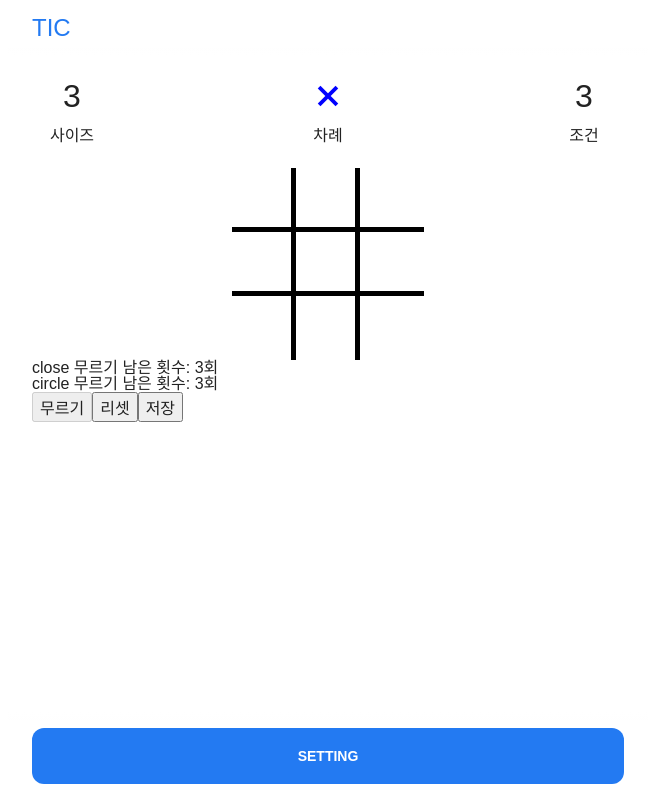
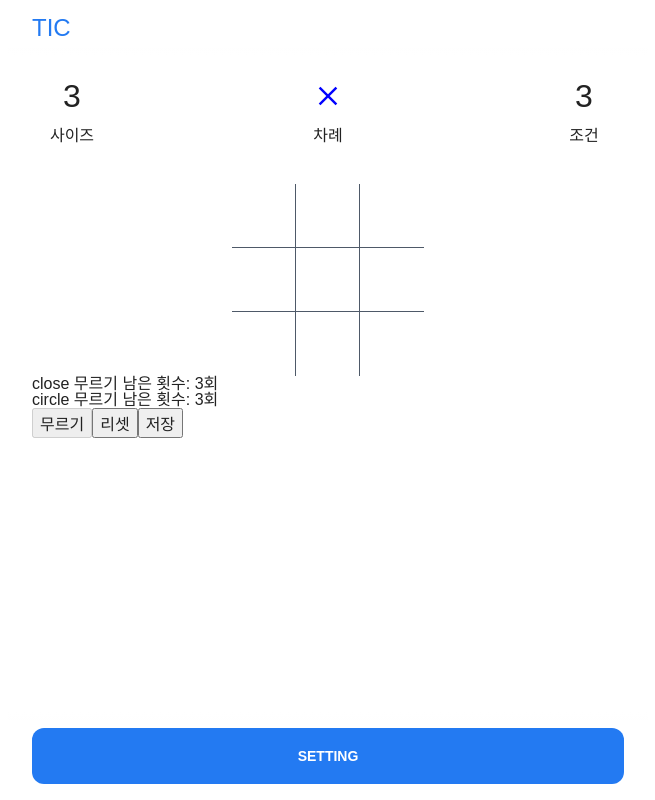
Before and after one commit to jk1635/tic-tac-toe, a React (Create React App) app: page /board in a window 1280 px wide. Shown: the whole page, without its empty margins (312-967 px from the left). Built offline with nearby package versions, Linux system fonts and the light colour scheme.

Commit message:
feat: StatusIndicator 스타일 분리 및 공통 테마 적용

```diff
--- a/src/components/Button/Button.styled.ts
+++ b/src/components/Button/Button.styled.ts
@@ -11,7 +11,7 @@ const ButtonWrapper = styled.button<{ fullWidth: boolean }>`
     padding: 0 1.5rem;
     text-transform: uppercase;
     border-radius: 0.75rem;
-    background-color: #237af2;
+    background-color: ${theme.colors.blue};
     color: ${theme.colors.white};
     cursor: pointer;
     width: ${({ fullWidth }) => (fullWidth ? '100%' : 'auto')};
--- a/src/components/GameBoard/GameBoard.styled.ts
+++ b/src/components/GameBoard/GameBoard.styled.ts
@@ -1,4 +1,6 @@
 import styled from '@emotion/styled';
+
+import theme from 'styles/theme';
 
 const BoardContainer = styled.div`
     display: flex;
@@ -13,8 +15,8 @@ const Cell = styled.div<{ isLastCell: boolean; isLastRow: boolean; color?: strin
     align-items: center;
     width: calc(min(${({ boardSize }) => 100 / boardSize}vw, 4rem));
     height: calc(min(${({ boardSize }) => 100 / boardSize}vw, 4rem));
-    border-bottom: ${({ isLastRow }) => (isLastRow ? 'none' : '5px solid black')};
-    border-right: ${({ isLastCell }) => (isLastCell ? 'none' : '5px solid black')};
+    border-bottom: ${({ isLastRow }) => (isLastRow ? 'none' : `1px solid ${theme.colors.gray}`)};
+    border-right: ${({ isLastCell }) => (isLastCell ? 'none' : `1px solid ${theme.colors.gray}`)};
 
     & > span {
         color: ${({ color }) => color};
--- a/src/components/GameBoard/GameBoard.tsx
+++ b/src/components/GameBoard/GameBoard.tsx
@@ -66,7 +66,7 @@ const GameBoard = () => {
                                 boardSize={board.length}
                             >
                                 {checkPlayer?.mark ? (
-                                    <Icon color={checkPlayer.color} size={4}>
+                                    <Icon color={checkPlayer.color} size={2.5} bold>
                                         {checkPlayer.mark}
                                     </Icon>
                                 ) : (
--- a/src/components/Header/Header.styled.ts
+++ b/src/components/Header/Header.styled.ts
@@ -21,7 +21,7 @@ const HeaderContainer = styled.div`
 `;
 
 const Logo = styled.span`
-    color: #237af2;
+    color: ${theme.colors.blue};
     font-size: 1.5rem;
     cursor: pointer;
     user-select: none;
--- a/src/components/Icon/Icon.tsx
+++ b/src/components/Icon/Icon.tsx
@@ -3,14 +3,15 @@ import React, { ReactNode } from 'react';
 
 interface IconProps {
     size?: number;
+    bold?: boolean;
     color?: string;
     children: ReactNode;
 }
-const Icon: React.FC<IconProps> = ({ size, color, children }) => {
+const Icon: React.FC<IconProps> = ({ size, bold, color, children }) => {
     return (
         <IconWrapper color={color}>
             <span
-                style={{ fontSize: `${size}rem`, verticalAlign: 'bottom', fontWeight: 'bold' }}
+                style={{ fontSize: `${size}rem`, verticalAlign: 'bottom', fontWeight: `${bold ? 'bold' : '400'}` }}
                 className="material-symbols-outlined"
             >
                 {children}
--- /dev/null
+++ b/src/components/StatusIndicator/StatusIndicator.styled.ts
@@ -0,0 +1,32 @@
+import styled from '@emotion/styled';
+
+const GameStatus = styled.div`
+    display: flex;
+    justify-content: space-between;
+    margin-bottom: 2rem;
+`;
+
+const StatusWrapper = styled.div`
+    display: flex;
+    flex-direction: column;
+    justify-content: space-between;
+    width: 5rem;
+    height: 5rem;
+    padding: 0.5rem;
+`;
+
+const Number = styled.span`
+    font-size: 2rem;
+    text-align: center;
+`;
+
+const Text = styled.span`
+    font-size: 1rem;
+    text-align: center;
+`;
+
+const Status = styled.div`
+    text-align: center;
+`;
+
+export { GameStatus, StatusWrapper, Number, Text, Status };
--- a/src/components/StatusIndicator/StatusIndicator.tsx
+++ b/src/components/StatusIndicator/StatusIndicator.tsx
@@ -5,6 +5,8 @@ import { useRecoilState } from 'recoil';
 import { gameSettingsState, gameStatusState } from 'stores/atoms';
 
 import { Icon } from '../Icon';
+
+import * as S from './StatusIndicator.styled';
 
 const StatusIndicator = () => {
     const [gameSettings] = useRecoilState(gameSettingsState);
@@ -14,13 +16,13 @@ const StatusIndicator = () => {
     const winnerPlayer = gameSettings.players.find(player => player.id === gameStatus.winner);
 
     return (
-        <GameStatus>
-            <StatusWrapper>
-                <Number>{gameSettings.boardSize[0]}</Number>
-                <Text>사이즈</Text>
-            </StatusWrapper>
-            <StatusWrapper>
-                <Status>
+        <S.GameStatus>
+            <S.StatusWrapper>
+                <S.Number>{gameSettings.boardSize[0]}</S.Number>
+                <S.Text>사이즈</S.Text>
+            </S.StatusWrapper>
+            <S.StatusWrapper>
+                <S.Status>
                     {gameStatus.status === 'inProgress' && (
                         <Icon size={2} color={currentPlayer?.color}>
                             {currentPlayer?.mark}
@@ -32,48 +34,19 @@ const StatusIndicator = () => {
                         </Icon>
                     )}
                     {gameStatus.status === 'tie' && '-'}
-                </Status>
-                <Text>
+                </S.Status>
+                <S.Text>
                     {gameStatus.status === 'tie' && '무승부'}
                     {gameStatus.status === 'win' && '승리'}
                     {gameStatus.status === 'inProgress' && '차례'}
-                </Text>
-            </StatusWrapper>
-            <StatusWrapper>
-                <Number>{gameSettings.winCondition}</Number>
-                <Text>조건</Text>
-            </StatusWrapper>
-        </GameStatus>
+                </S.Text>
+            </S.StatusWrapper>
+            <S.StatusWrapper>
+                <S.Number>{gameSettings.winCondition}</S.Number>
+                <S.Text>조건</S.Text>
+            </S.StatusWrapper>
+        </S.GameStatus>
     );
 };
 
-const GameStatus = styled.div`
-    display: flex;
-    justify-content: space-between;
-    margin-bottom: 1rem;
-`;
-
-const StatusWrapper = styled.div`
-    display: flex;
-    flex-direction: column;
-    justify-content: space-between;
-    width: 5rem;
-    height: 5rem;
-    padding: 0.5rem;
-`;
-
-const Number = styled.span`
-    font-size: 2rem;
-    text-align: center;
-`;
-
-const Text = styled.span`
-    font-size: 1rem;
-    text-align: center;
-`;
-
-const Status = styled.div`
-    text-align: center;
-`;
-
 export default StatusIndicator;
--- a/src/pages/SettingPage.tsx
+++ b/src/pages/SettingPage.tsx
@@ -232,7 +232,6 @@ const SelectStyle = {
         minHeight: '48px',
         cursor: 'pointer',
         borderRadius: '0.75rem',
-        // color:"#4e5968"
     }),
     option: (baseStyles: any) => ({
         ...baseStyles,
--- a/src/styles/theme.ts
+++ b/src/styles/theme.ts
@@ -2,8 +2,8 @@ const theme = {
     colors: {
         white: '#ffffff',
         black: '#000000',
-        gray: '#C1C1C1',
-        blue: 'blue',
+        gray: '#4e5968',
+        blue: '#237af2',
         red: 'red',
     },
 };
```
